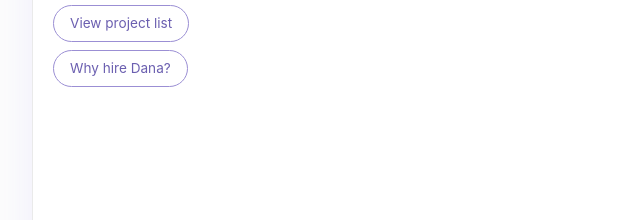
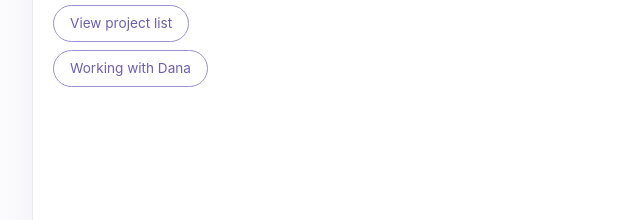
Before and after one commit to dcannamd/SPARK, a website: page public/index.html in a window 1280 px wide. Shown: the part 314-534 px from the top of the page, 183-823 px from the left. Drawn offline with nearby package versions, Linux system fonts and the light colour scheme.

Commit message:
Update index.html

```diff
--- a/public/index.html
+++ b/public/index.html
@@ -23,7 +23,7 @@
            <div class="suggestion-chips">
                <a class="chip" onclick="askSuggestion(this)">How does SPARK work?</a>
                <a class="chip" onclick="askSuggestion(this)">View project list</a>
-               <a class="chip" onclick="askSuggestion(this)">Why hire Dana?</a>
+               <a class="chip" onclick="askSuggestion(this)">Working with Dana</a>
            </div>
 
        </div>
```
